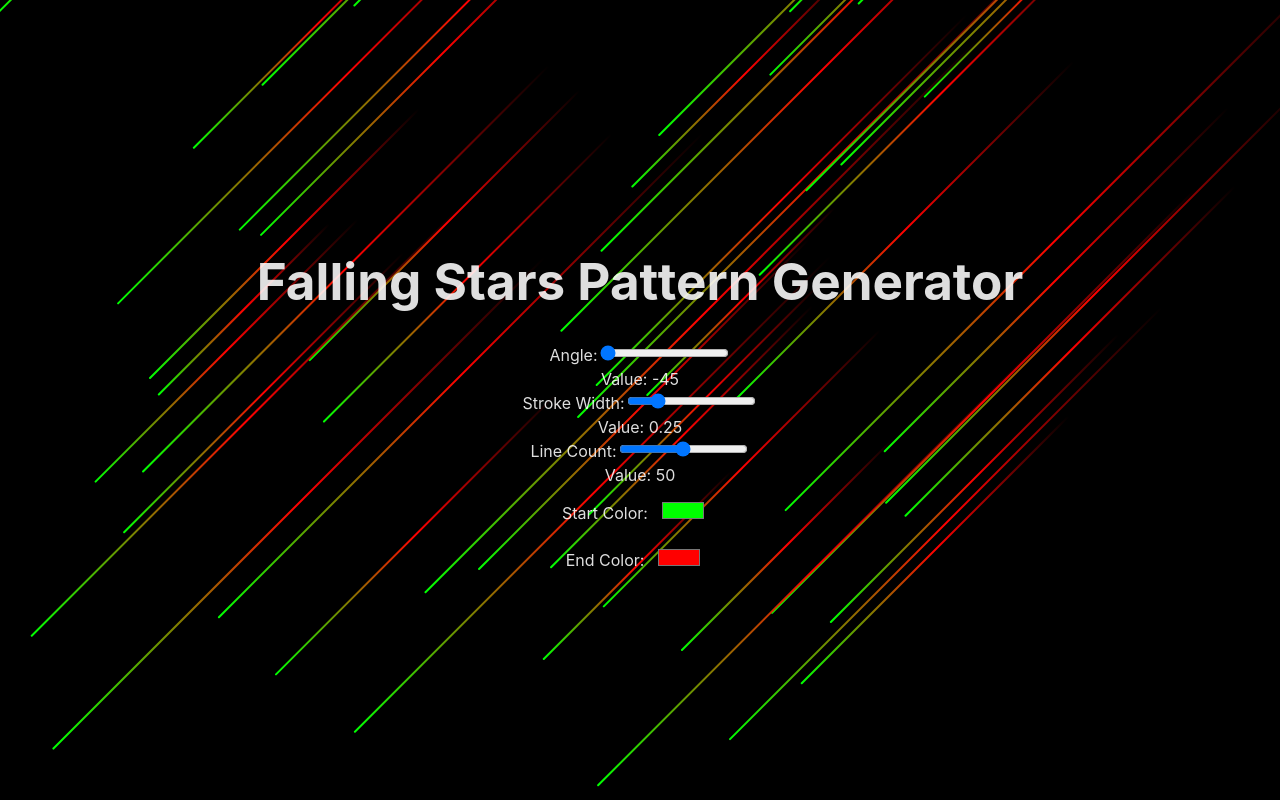
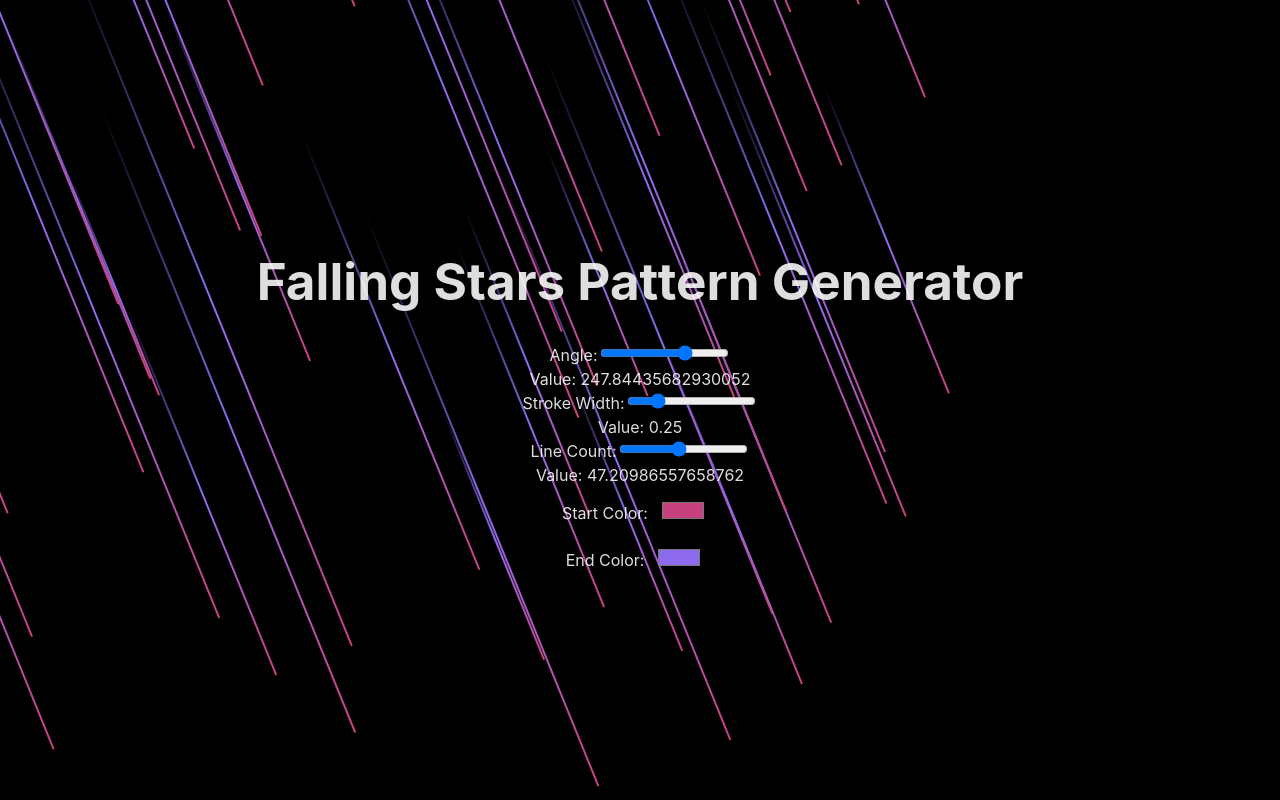
Before and after one commit to Marat200118/React-Artistique, a React (Vite) app: page / in a window 1280 px wide. Built offline with nearby package versions, Linux system fonts and the light colour scheme.

Commit message:
added the randomness

```diff
--- a/src/App.jsx
+++ b/src/App.jsx
@@ -5,11 +5,21 @@ import LinePatternGenerator from './components/LinePatternGenerator';
 import ColorPicker from './components/ColorPicker';
 
 const App = () => {
+
+  const getRandomColor = () => {
+    const letters = '0123456789ABCDEF';
+    let color = '#';
+    for (let i = 0; i < 6; i++) {
+      color += letters[Math.floor(Math.random() * 16)];   //* taken from https://stackoverflow.com/questions/1484506/random-color-generator
+    }
+    return color;
+  };
+
   const [strokeWidth, setStrokeWidth] = useState(0.25);
-  const [lineCount, setLineCount] = useState(50);
-  const [angle, setAngle] = useState(-45);
-  const [startColor, setStartColor] = useState('#00FF00');
-  const [endColor, setEndColor] = useState('#FF0000');
+  const [lineCount, setLineCount] = useState(Math.random() * 100);
+  const [angle, setAngle] = useState(Math.random() * 360);
+  const [startColor, setStartColor] = useState(getRandomColor());
+  const [endColor, setEndColor] = useState(getRandomColor());
 
   return (
     <div className="App">
@@ -21,7 +31,7 @@ const App = () => {
           step={1}
           label="Angle"
           value={angle}
-          onChange={setAngle}
+          onChange={(newValue) => setAngle(Number(newValue))}
         />
         <Slider
           max={1}
@@ -29,7 +39,7 @@ const App = () => {
           step={0.01}
           label="Stroke Width"
           value={strokeWidth}
-          onChange={setStrokeWidth}
+          onChange={(newValue) => setStrokeWidth(Number(newValue))}
         />
         <Slider
           max={100}
@@ -37,7 +47,7 @@ const App = () => {
           step={1}
           label="Line Count"
           value={lineCount}
-          onChange={setLineCount}
+          onChange={(newValue) => setLineCount(Number(newValue))}
         />
         <ColorPicker
           label="Start Color"
--- a/src/components/LinePatternGenerator.jsx
+++ b/src/components/LinePatternGenerator.jsx
@@ -24,7 +24,6 @@ const LinePatternGenerator = ({ lineCount, strokeWidth, startColor, endColor, an
       </linearGradient>
     );
 
-    // Line element referencing the above gradient definition
     const line = (
       <line
         key={i}
```
